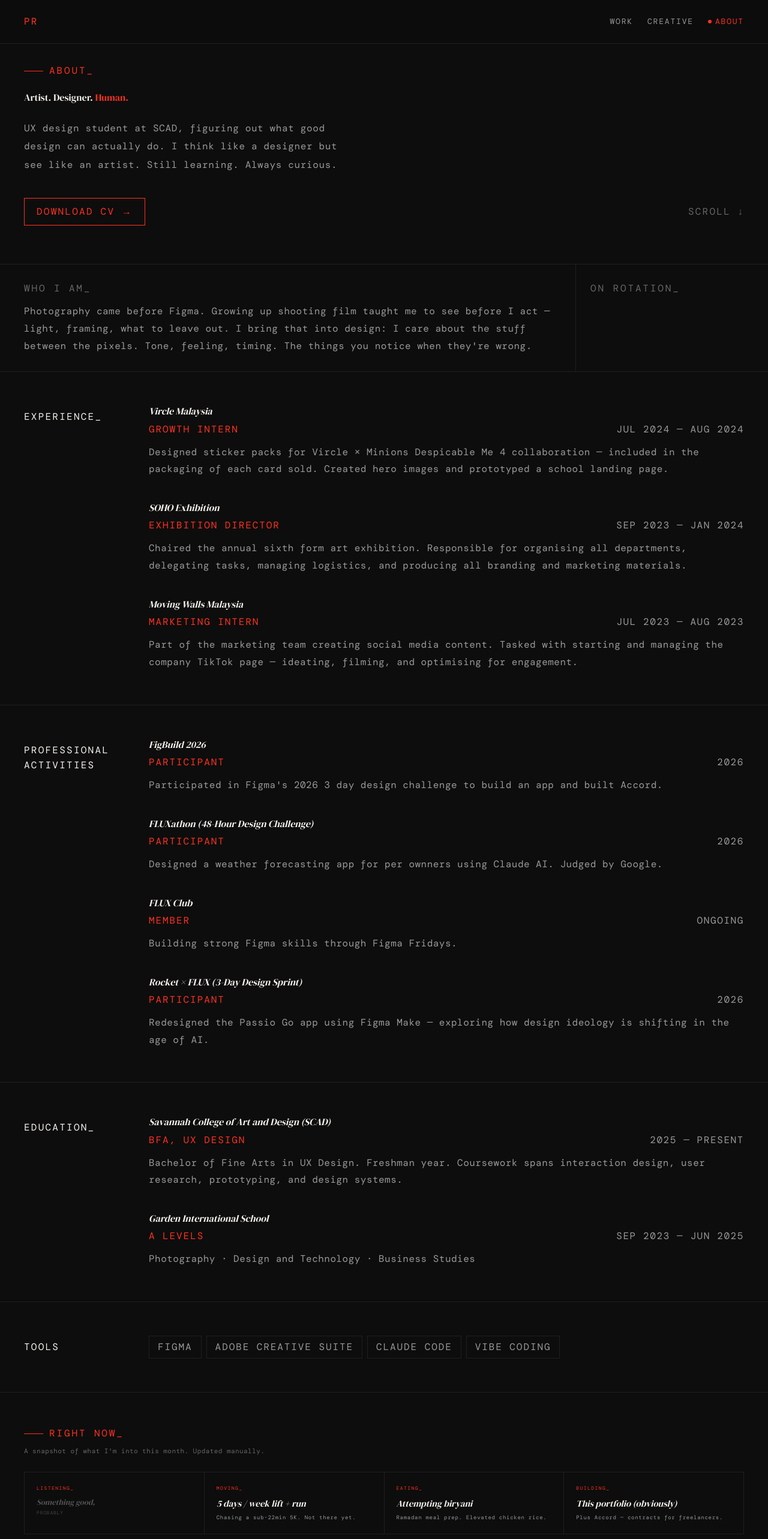
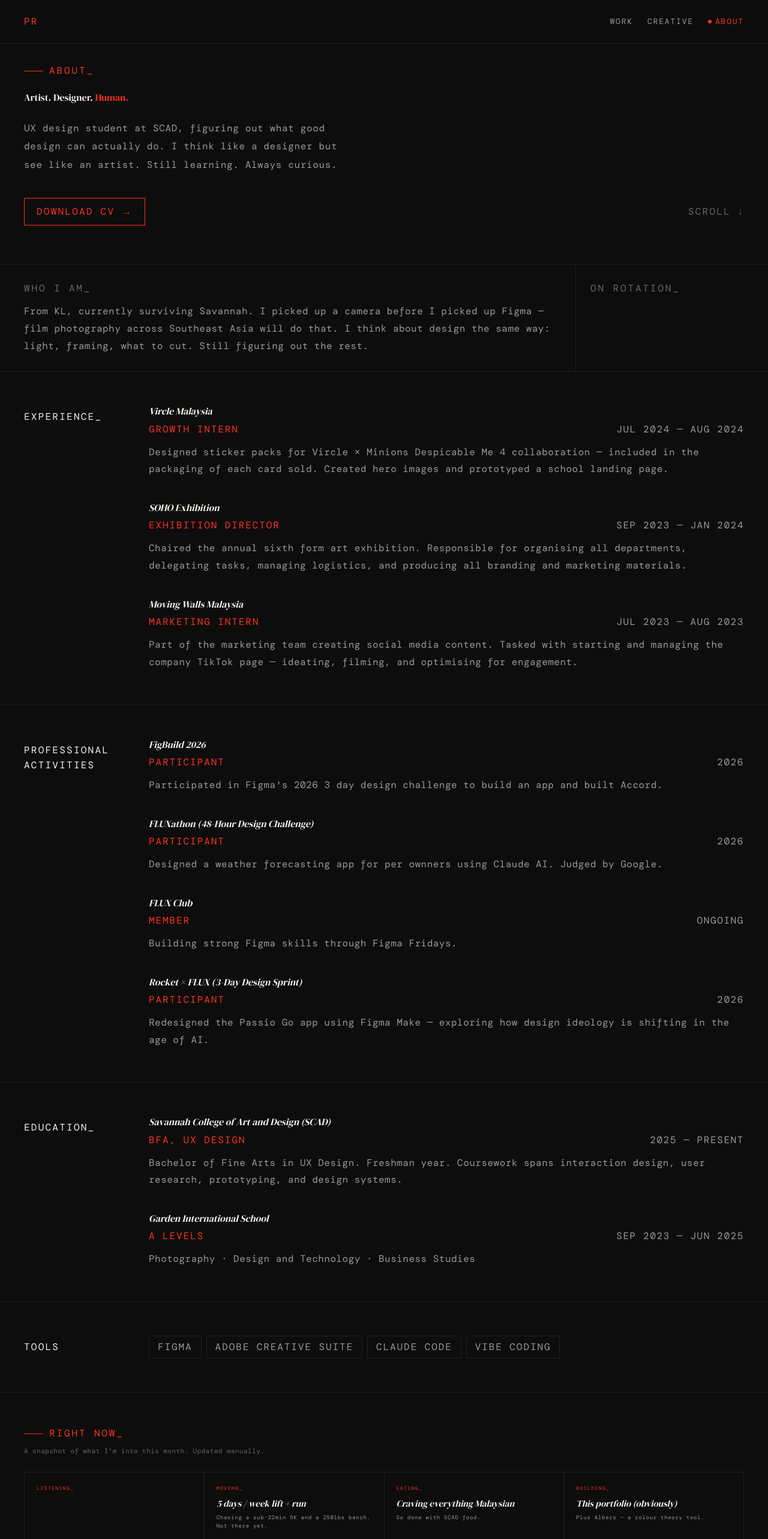
Before and after one commit to pramitranjann/pramitranjan-portfolio, a Next.js app: page /about in a window 1280 px wide. Shown: the top 2566 px of the page at 60% size. Built offline with nearby package versions, Linux system fonts and the light colour scheme; no server answers.

Commit message:
fix: LISTENING overlay, /now content update, WHO I AM copy

```diff
--- a/app/about/page.tsx
+++ b/app/about/page.tsx
@@ -132,7 +132,7 @@ export default function AboutPage() {
           <div style={{ padding: '28px 40px', borderRight: '1px solid #1f1f1f' }}>
             <span className="font-mono" style={{ fontSize: 'var(--text-eyebrow)', letterSpacing: '0.18em', color: '#666666', display: 'block', marginBottom: '12px' }}>WHO I AM_</span>
             <p className="font-mono" style={{ fontSize: 'var(--text-body)', letterSpacing: '0.03em', color: '#999999', lineHeight: 1.8 }}>
-              Photography came before Figma. Growing up shooting film taught me to see before I act — light, framing, what to leave out. I bring that into design: I care about the stuff between the pixels. Tone, feeling, timing. The things you notice when they're wrong.
+              From KL, currently surviving Savannah. I picked up a camera before I picked up Figma — film photography across Southeast Asia will do that. I think about design the same way: light, framing, what to cut. Still figuring out the rest.
             </p>
           </div>
           <div style={{ padding: '28px 24px' }}>
@@ -229,14 +229,14 @@ export default function AboutPage() {
               <div style={{ position: 'relative' }}>
                 <div className="font-serif" style={{ fontSize: '13px', fontStyle: 'italic', color: '#555555', lineHeight: 1.2, marginBottom: '3px' }}>Something good,</div>
                 <div className="font-mono" style={{ fontSize: '8px', letterSpacing: '0.1em', color: '#444444' }}>PROBABLY</div>
-                <div style={{ position: 'absolute', top: 0, left: 0, right: 0, bottom: 0 }}>
+                <div style={{ position: 'absolute', top: 0, left: 0, right: 0, bottom: 0, background: '#0d0d0d' }}>
                   <SpotifyWidget variant="cell" />
                 </div>
               </div>
             </div>
-            <NowCell label="MOVING_" value="5 days / week lift + run" sub="Chasing a sub-22min 5K. Not there yet." />
-            <NowCell label="EATING_" value="Attempting biryani" sub="Ramadan meal prep. Elevated chicken rice." />
-            <NowCell label="BUILDING_" value="This portfolio (obviously)" sub="Plus Accord — contracts for freelancers." />
+            <NowCell label="MOVING_" value="5 days / week lift + run" sub="Chasing a sub-22min 5K and a 250lbs bench. Not there yet." />
+            <NowCell label="EATING_" value="Craving everything Malaysian" sub="So done with SCAD food." />
+            <NowCell label="BUILDING_" value="This portfolio (obviously)" sub="Plus Albers — a colour theory tool." />
           </div>
         </section>
 
```
